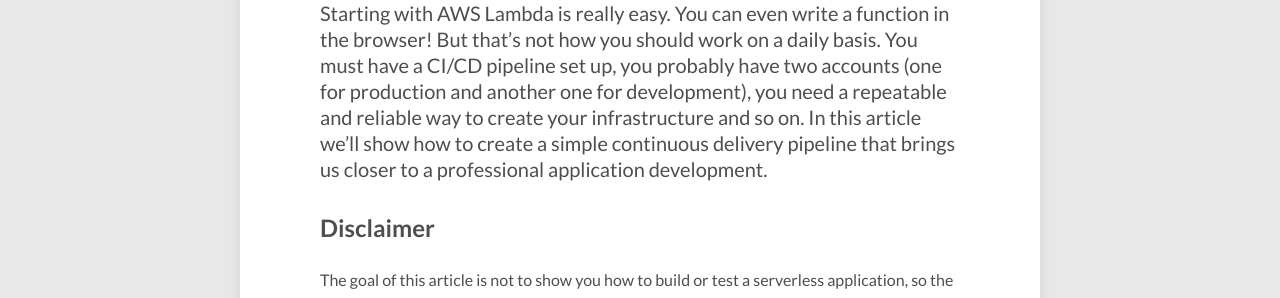
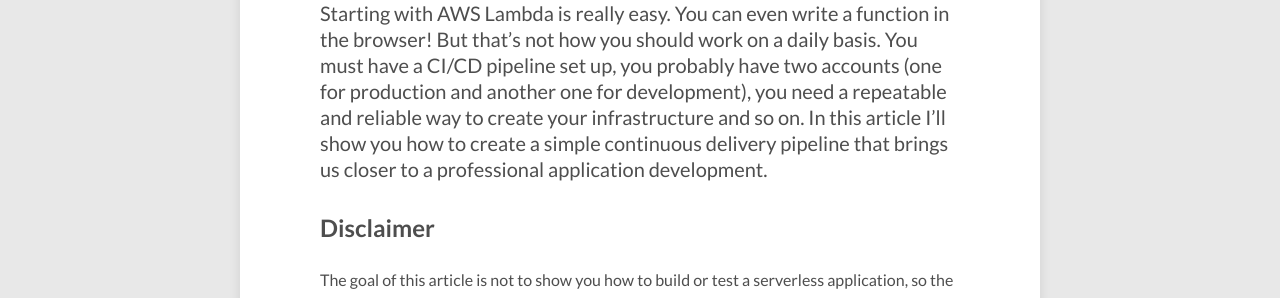
Before and after one commit to vgaltes/vgaltes.github.io, a Jekyll site: the page built from _posts/2018-04-19-deploy-serverless-app.md, in a window 1280 px wide and 900 px high. Shown: the part 296-594 px from the top of the window. Built offline with Jekyll 4.4.1, drawn with Linux system fonts in a browser that asks for light colours; nearby versions of some CDN libraries; comment, search, counter and statistics services are not loaded.

Commit message:
Little ammends

````diff
--- a/_posts/2018-04-19-deploy-serverless-app.md
+++ b/_posts/2018-04-19-deploy-serverless-app.md
@@ -22,7 +22,7 @@
 rcb: "}}"
 ---
 
-Starting with AWS Lambda is really easy. You can even write a function in the browser! But that's not how you should work on a daily basis. You must have a CI/CD pipeline set up, you probably have two accounts (one for production and another one for development), you need a repeatable and reliable way to create your infrastructure and so on. In this article we'll show how to create a simple continuous delivery pipeline that brings us closer to a professional application development.
+Starting with AWS Lambda is really easy. You can even write a function in the browser! But that's not how you should work on a daily basis. You must have a CI/CD pipeline set up, you probably have two accounts (one for production and another one for development), you need a repeatable and reliable way to create your infrastructure and so on. In this article I'll show you how to create a simple continuous delivery pipeline that brings us closer to a professional application development.
 
 ## Disclaimer
 
@@ -79,7 +79,7 @@
 
 Run *npm test* and you should see a test passing
 
-![A test](images/CDServerlessArticle-1.png)
+![A test](/images/CDServerlessArticle-1.png)
 
 And that's all! As I told you, we're not going to be famous for writing a super-complex application.
 
@@ -139,19 +139,19 @@
 
 Now, click on the settings button of the builds page, on the top right corner. On the left hand side of the screen, there's a section called permissions. Click the *AWS Permissions* button.
 
-![Project permissions](images/ProjectPermissions.png)
+![Project permissions](/images/ProjectPermissions.png)
 
 Set the keypair of your CI user there.
 
-![AWS Permissions](images/AWSPermissions.png)
+![AWS Permissions](/images/AWSPermissions.png)
 
 It's time to push and see what happens in CircleCI.
 
-![CircleCI Build](images/CDServerlessArticle-2.png)
+![CircleCI Build](/images/CDServerlessArticle-2.png)
 
 Everything looks good. Let's take a look at our development account in AWS.
 
-![AWS Lambda console](images/CDServerlessArticle-3.png)
+![AWS Lambda console](/images/CDServerlessArticle-3.png)
 
 Voilà!
 
@@ -163,15 +163,15 @@
 
 Now we need to create a role in the production account, so log in there with your administrator account and go to the IAM service and create a new role. The type should be "Another AWS Accound" and you must provide the dev account id.
 
-![Create new role - step 1](images/CDServerlessArticle-4.png)
+![Create new role - step 1](/images/CDServerlessArticle-4.png)
 
 Clicking next we will provide the permissions for the role. Let's choose administrative permissions for now to check that all works well and we'll change that later.
 
-![Create new role - step 1](images/CDServerlessArticle-5.png)
+![Create new role - step 1](/images/CDServerlessArticle-5.png)
 
 And finally let's set a name for the role, in our case circleci_role
 
-![Create new role - step 1](images/CDServerlessArticle-6.png)
+![Create new role - step 1](/images/CDServerlessArticle-6.png)
 
 We now have the role created. We now have to change user accounts (or groups) in our dev account to allow them to switch to this role and hence, access the production account.
 
@@ -189,7 +189,7 @@
 }
 ```
 
-![Create new policy](images/CDServerlessArticle-7.png)
+![Create new policy](/images/CDServerlessArticle-7.png)
 
 Click on review and set a name for the policy, for example *allow-assume-circleci-role-production*
 
@@ -198,11 +198,11 @@
 ### Test 1 - Using the UI
 We can assume a role using the website UI. Click on your username and then "Switch Role". Fill the following form with the required data: the production account id and the production role we've just created.
 
-![Assume role](images/AssumeRoleUI-1.png)
+![Assume role](/images/AssumeRoleUI-1.png)
 
 Now, you should see the indicator on the place where your name previously was. You're now in your production account and you can take a look at your S3 buckets there.
 
-![Assume role](images/AssumeRoleUI-2.png)
+![Assume role](/images/AssumeRoleUI-2.png)
 
 ### Test 2 - CLI Using profiles
 We can assume a role configuring properly an AWS named profile. As you might now, profiles are a way to have more than one account credentials, accessible by name.
@@ -348,15 +348,15 @@
 
 Let's push this change and see if it works! (Note: the bill might take a bit more time to run now, as it has to install the AWS CLI. A possible workaround is to use a Docker image with the CLI already installed. Check the CircleCI documentation to know how to do this.)
 
-![Production build](images/BuildProd-1)
+![Production build](/images/BuildProd-1)
 
 Build looks promising, let's take a look at our production account:
 
-![Lamda deployed in production](images/BuildProd-2)
+![Lamda deployed in production](/images/BuildProd-2)
 
 Voilà! Look what's there!!
 
 ## Final touch
 We're using and administrator account to deploy to production, which is not a very good idea. We should restrict the permissions of that account by setting the appropiate permissions to it creating a custom policy. In order to know which permissions you need to set, you can use the [Serverless Policy Generator](https://github.com/dancrumb/generator-serverless-policy). Another option is to go to Cloud Trail in your development account and look for the event history of your ci user, in my case *circleci*.
 
-![Cloud trail for circleci user](images/CloudTrail.png)
+![Cloud trail for circleci user](/images/CloudTrail.png)
````
